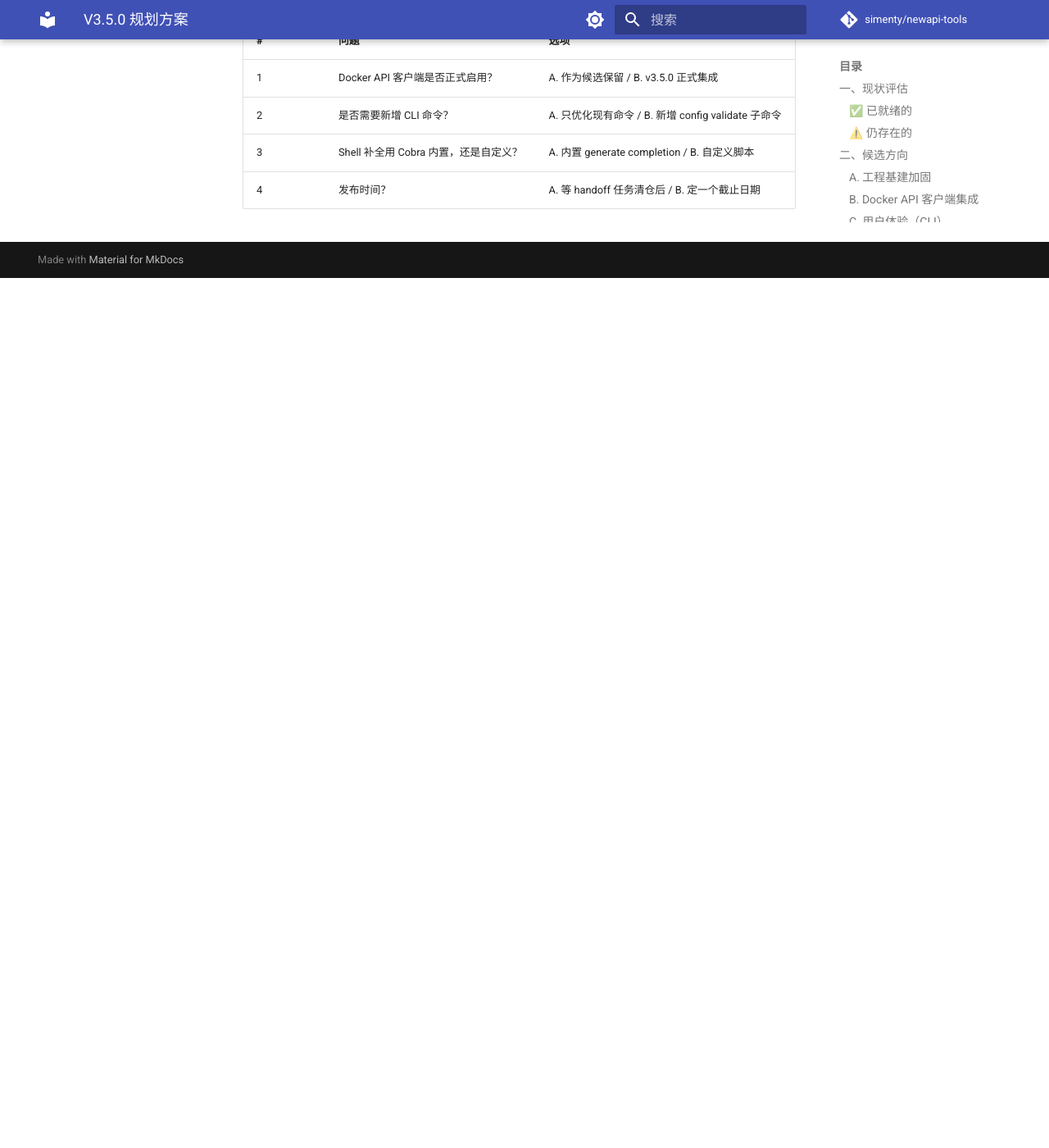
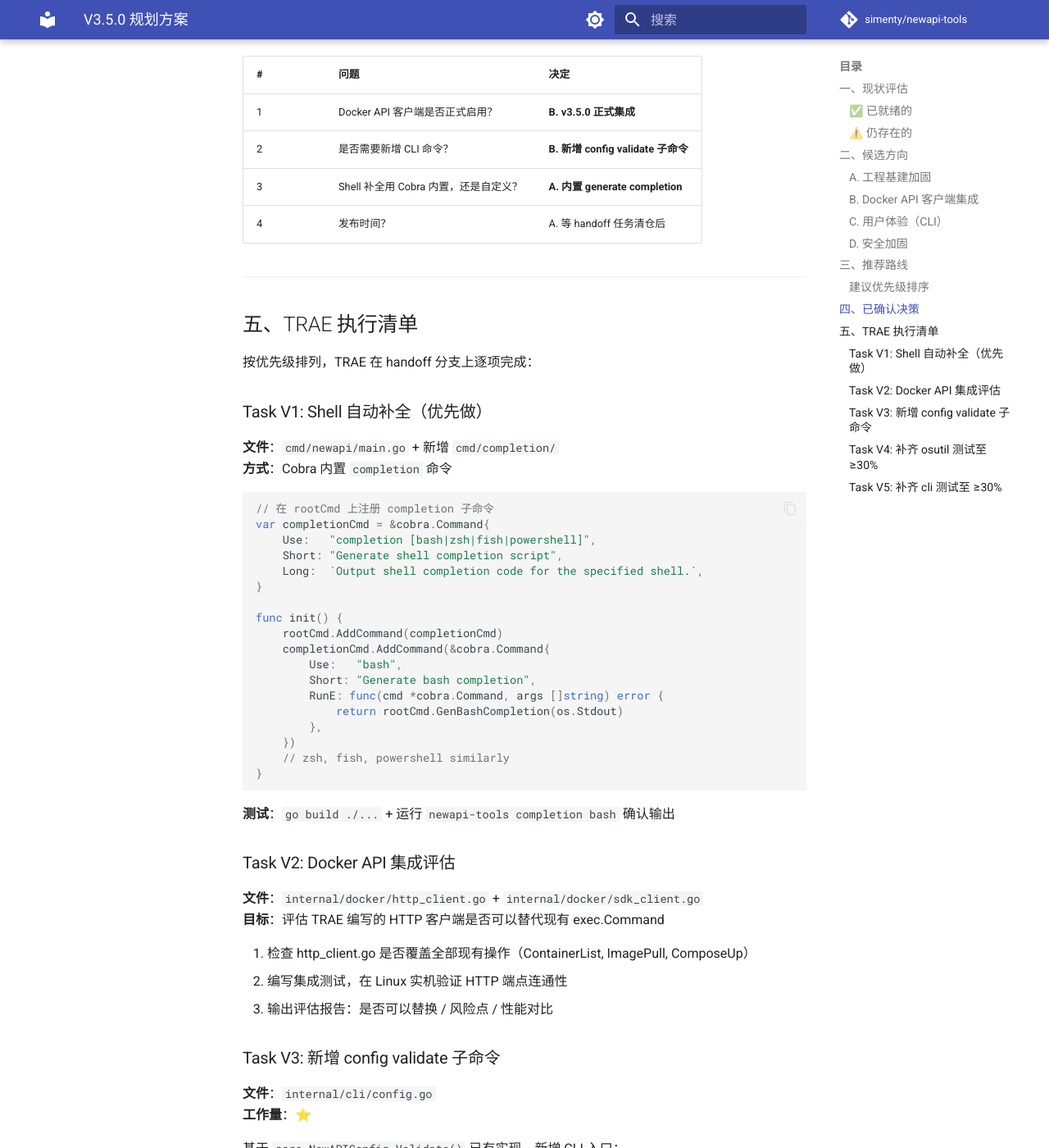
Before and after one commit to simenty/newapi-tools, an MkDocs documentation site: the page built from docs/v3.5.0-plan.md, in a window 1280 px wide and 1400 px high, scrolled down 3090 px. Shown: the whole window at 82% size. Built offline with MkDocs 1.6.1 and Material for MkDocs 9.7.7, drawn with Linux system fonts in a browser that asks for light colours; comment, search, counter and statistics services are not loaded; before the commit the page ends 3429 px from its top, so only the background shows below that; some of the changed text lies outside the part shown.

Commit message:
docs: v3.5.0 plan with confirmed decisions and TRAE task list

````diff
--- a/docs/v3.5.0-plan.md
+++ b/docs/v3.5.0-plan.md
@@ -103,11 +103,94 @@ P2: D1+D2 (签名+校验) → 安全加分
 
 ---
 
-## 四、需要讨论的决策
+## 四、已确认决策
 
-| # | 问题 | 选项 |
+以下决策由项目负责人确认：
+
+| # | 问题 | 决定 |
 |---|------|------|
-| 1 | Docker API 客户端是否正式启用？ | A. 作为候选保留 / B. v3.5.0 正式集成 |
-| 2 | 是否需要新增 CLI 命令？ | A. 只优化现有命令 / B. 新增 config validate 子命令 |
-| 3 | Shell 补全用 Cobra 内置，还是自定义？ | A. 内置 generate completion / B. 自定义脚本 |
-| 4 | 发布时间？ | A. 等 handoff 任务清仓后 / B. 定一个截止日期 |
+| 1 | Docker API 客户端是否正式启用？ | **B. v3.5.0 正式集成** |
+| 2 | 是否需要新增 CLI 命令？ | **B. 新增 config validate 子命令** |
+| 3 | Shell 补全用 Cobra 内置，还是自定义？ | **A. 内置 generate completion** |
+| 4 | 发布时间？ | A. 等 handoff 任务清仓后 |
+
+---
+
+## 五、TRAE 执行清单
+
+按优先级排列，TRAE 在 handoff 分支上逐项完成：
+
+### Task V1: Shell 自动补全（优先做）
+
+**文件**：`cmd/newapi/main.go` + 新增 `cmd/completion/`
+**方式**：Cobra 内置 `completion` 命令
+
+```go
+// 在 rootCmd 上注册 completion 子命令
+var completionCmd = &cobra.Command{
+    Use:   "completion [bash|zsh|fish|powershell]",
+    Short: "Generate shell completion script",
+    Long:  `Output shell completion code for the specified shell.`,
+}
+
+func init() {
+    rootCmd.AddCommand(completionCmd)
+    completionCmd.AddCommand(&cobra.Command{
+        Use:   "bash",
+        Short: "Generate bash completion",
+        RunE: func(cmd *cobra.Command, args []string) error {
+            return rootCmd.GenBashCompletion(os.Stdout)
+        },
+    })
+    // zsh, fish, powershell similarly
+}
+```
+
+**测试**：`go build ./...` + 运行 `newapi-tools completion bash` 确认输出
+
+### Task V2: Docker API 集成评估
+
+**文件**：`internal/docker/http_client.go` + `internal/docker/sdk_client.go`
+**目标**：评估 TRAE 编写的 HTTP 客户端是否可以替代现有 exec.Command
+
+1. 检查 http_client.go 是否覆盖全部现有操作（ContainerList, ImagePull, ComposeUp）
+2. 编写集成测试，在 Linux 实机验证 HTTP 端点连通性
+3. 输出评估报告：是否可以替换 / 风险点 / 性能对比
+
+### Task V3: 新增 config validate 子命令
+
+**文件**：`internal/cli/config.go`
+**工作量**：⭐
+
+基于 `core.NewAPIConfig.Validate()` 已有实现，新增 CLI 入口：
+
+```go
+var configValidateCmd = &cobra.Command{
+    Use:   "validate",
+    Short: "Validate configuration",
+    RunE:  runConfigValidate,
+}
+
+func runConfigValidate(cmd *cobra.Command, args []string) error {
+    cfg := core.GetConfig()
+    if cfg == nil {
+        return fmt.Errorf("configuration not loaded")
+    }
+    if err := cfg.NewAPI.Validate(); err != nil {
+        fmt.Printf("❌ Configuration invalid: %v\n", err)
+        return err
+    }
+    fmt.Println("✅ Configuration is valid.")
+    return nil
+}
+```
+
+### Task V4: 补齐 osutil 测试至 ≥30%
+
+**文件**：`internal/osutil/osutil_test.go`（当前 28.4%）
+**目标**：覆盖平台检测函数（Detect、IsDebian、IsRHEL 等）
+
+### Task V5: 补齐 cli 测试至 ≥30%
+
+**文件**：`internal/cli/cli_more_test.go`（当前 17.4%）
+**目标**：增加 config validate、instance、audit list 等命令注册测试
````
